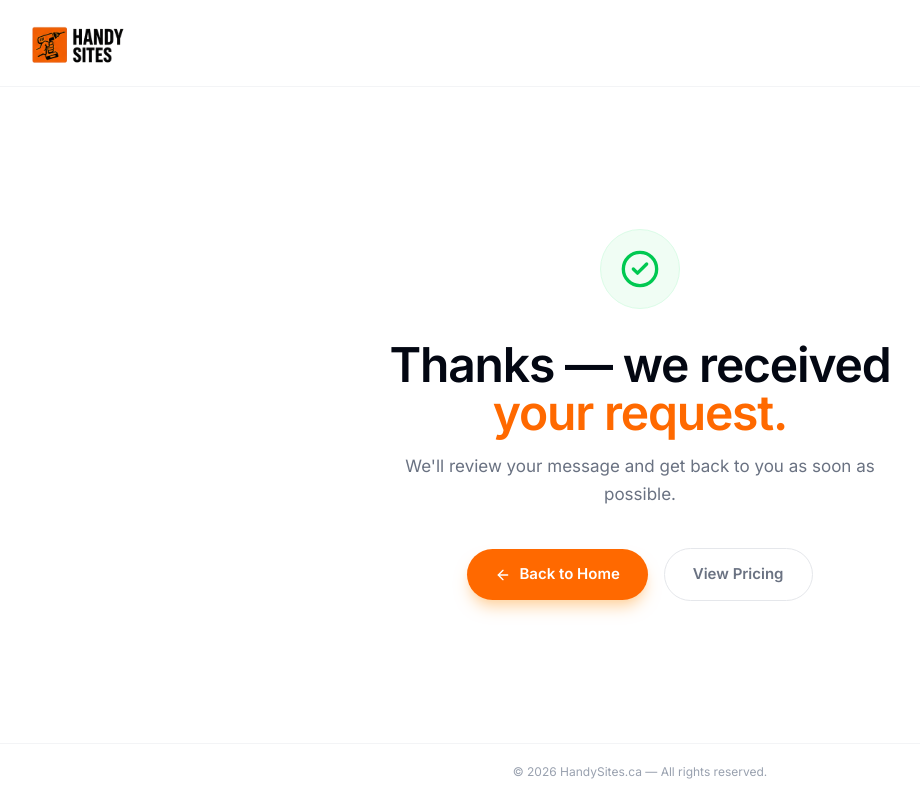
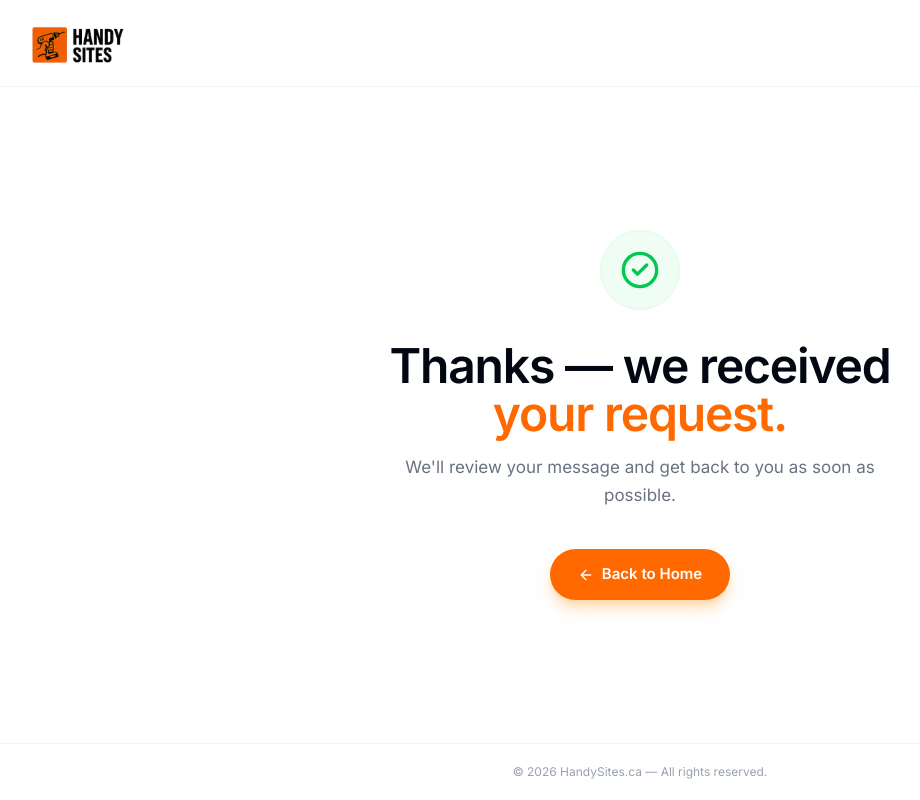
Before and after one commit to anthonymes93/HandySites-ca, a React (Vite) app: page /thank-you in a window 1280 px wide. Shown: the whole page, without its empty margins (0-920 px from the left). Built offline with nearby package versions, Linux system fonts and the light colour scheme.

Commit message:
works 100

```diff
--- a/src/pages/ThankYou.tsx
+++ b/src/pages/ThankYou.tsx
@@ -50,7 +50,6 @@ export default function ThankYou() {
               We'll review your message and get back to you as soon as possible.
             </p>
 
-            <div className="flex flex-col sm:flex-row items-center justify-center gap-4">
             <Link
               to="/"
               className="inline-flex items-center gap-2 bg-orange-500 text-white font-bold px-7 py-3.5 rounded-full hover:bg-orange-600 transition-all duration-200 shadow-lg shadow-orange-200 hover:shadow-xl hover:shadow-orange-200 hover:-translate-y-0.5 text-[15px]"
@@ -58,13 +57,6 @@ export default function ThankYou() {
               <ArrowLeft className="w-4 h-4" />
               Back to Home
             </Link>
-              <a
-                href="/#pricing"
-                className="inline-flex items-center gap-2 text-gray-500 font-semibold px-7 py-3.5 rounded-full border border-gray-200 hover:border-orange-300 hover:text-orange-500 transition-all duration-200 text-[15px]"
-              >
-                View Pricing
-              </a>
-            </div>
           </motion.div>
         </main>
 
```
Lines whose indentation alone changed are shown as unchanged.
